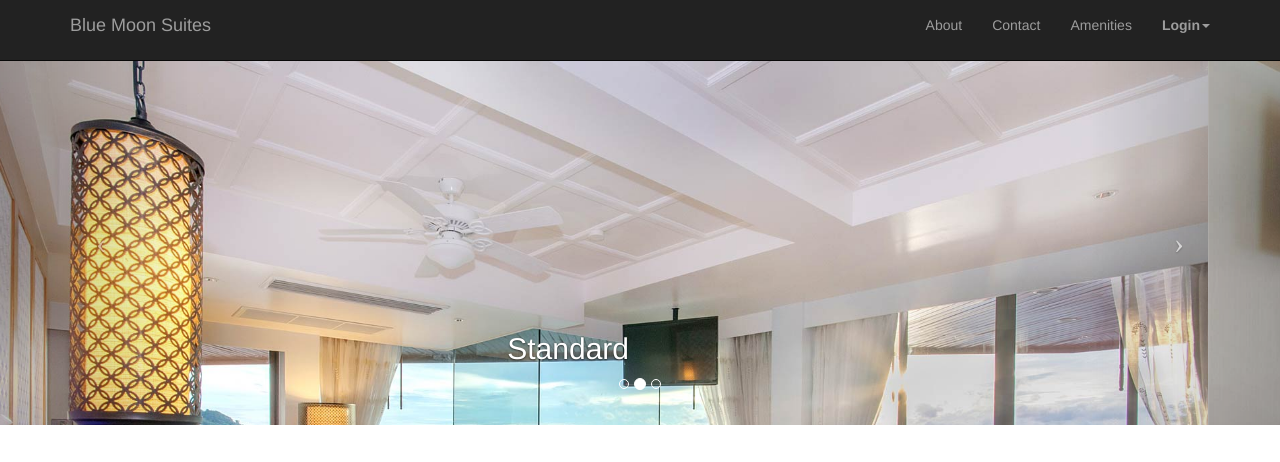
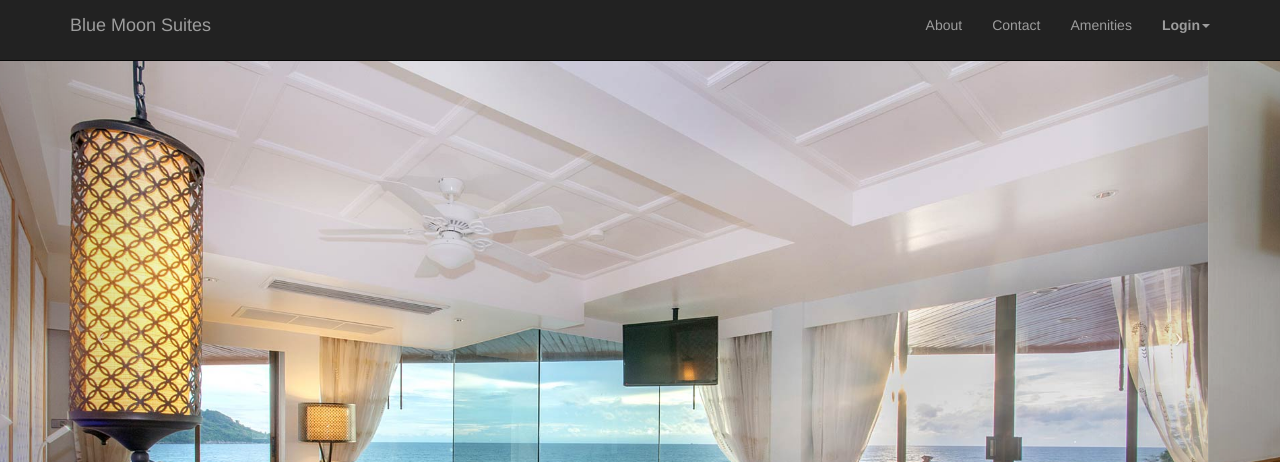
Before and after one commit to Frosty5000/BMS-1, a plain HTML site: page public/index.html in a window 1280 px wide. Shown: the top 462 px of the page. Drawn offline with Linux system fonts and the light colour scheme; files whose address does not match are found by name.

Commit message:
Add files via upload

```diff
--- a/public/css/modern-business.css
+++ b/public/css/modern-business.css
@@ -3,6 +3,7 @@
  * Copyright 2013-2016 Start Bootstrap
  * Licensed under MIT (https://github.com/BlackrockDigital/startbootstrap/blob/gh-pages/LICENSE)
  */
+
 
 /* Global Styles */
 
@@ -12,7 +13,8 @@ body {
 }
 
 body {
-    padding-top: 50px; /* Required padding for .navbar-fixed-top. Remove if using .navbar-static-top. Change if height of navigation changes. */
+    padding-top: 50px;
+    /* Required padding for .navbar-fixed-top. Remove if using .navbar-static-top. Change if height of navigation changes. */
 }
 
 .img-portfolio {
@@ -23,10 +25,12 @@ body {
     opacity: 0.8;
 }
 
+
 /* Home Page Carousel */
 
 header.carousel {
-    height: 50%;
+    height: 75%;
+    overflow: hidden;
 }
 
 header.carousel .item,
@@ -42,11 +46,13 @@ header.carousel .fill {
     background-size: cover;
 }
 
+
 /* 404 Page Styles */
 
 .error-404 {
     font-size: 100px;
 }
+
 
 /* Pricing Page Styles */
 
@@ -67,11 +73,13 @@ header.carousel .fill {
     font-style: italic;
 }
 
+
 /* Footer Styles */
 
 footer {
     margin: 50px 0;
 }
+
 
 /* Responsive Styles */
 
@@ -86,7 +94,6 @@ footer {
     .img-portfolio {
         margin-bottom: 15px;
     }
-
     header.carousel .carousel {
         height: 70%;
     }
```
Also changed, not shown: public/images/beachfront.jpg, public/images/carousel1.jpg (added).
